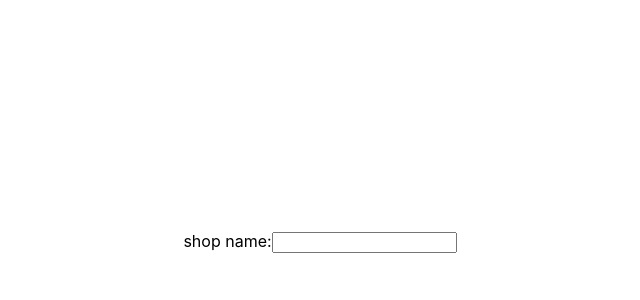
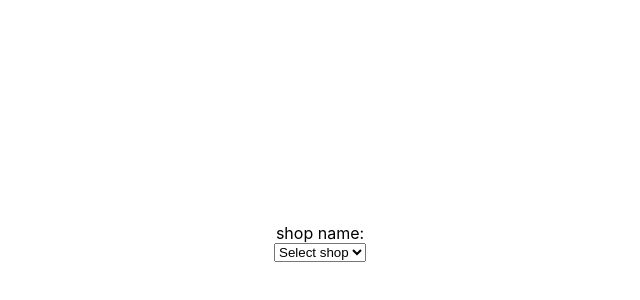
Before and after one commit to tatsuya-asami/next-sg-shop, a Next.js app: page / in a window 1280 px wide. Shown: the part 158-458 px from the top of the page, without its empty margins (320-960 px from the left). Built offline with nearby package versions, Linux system fonts and the light colour scheme.

Commit message:
Use select tag instead of input

```diff
--- a/pages/index.tsx
+++ b/pages/index.tsx
@@ -1,21 +1,20 @@
 import type { NextPage } from "next";
 import Head from "next/head";
-import Link from "next/link";
 import { useRouter } from "next/router";
 import { useCallback, useState } from "react";
+import { SHOPS } from "../data/shops";
 import styles from "../styles/Home.module.css";
 
 const Home: NextPage = () => {
   const router = useRouter();
-  const [shopName, setShopName] = useState("");
 
-  const transitionToShopPage = useCallback(
-    (event: React.FormEvent<HTMLFormElement>) => {
-      event.preventDefault();
-      router.push(`shops/${shopName}`);
-    },
-    [router, shopName]
-  );
+  const transitionToShopPage: React.ChangeEventHandler<HTMLSelectElement> =
+    useCallback(
+      (event) => {
+        router.push(`shops/${event.target.value}`);
+      },
+      [router]
+    );
 
   return (
     <div className={styles.container}>
@@ -26,16 +25,15 @@ const Home: NextPage = () => {
       </Head>
 
       <main className={styles.main}>
-        <form onSubmit={transitionToShopPage}>
-          <label>
-            shop name:
-            <input
-              type="text"
-              value={shopName}
-              onChange={(event) => setShopName(event.target.value)}
-            />
-          </label>
-        </form>
+        shop name:
+        <select onChange={transitionToShopPage} defaultValue="">
+          <option value="">Select shop</option>
+          {SHOPS.map(({ name }) => (
+            <option key={name} value={name}>
+              {name}
+            </option>
+          ))}
+        </select>
       </main>
     </div>
   );
```
